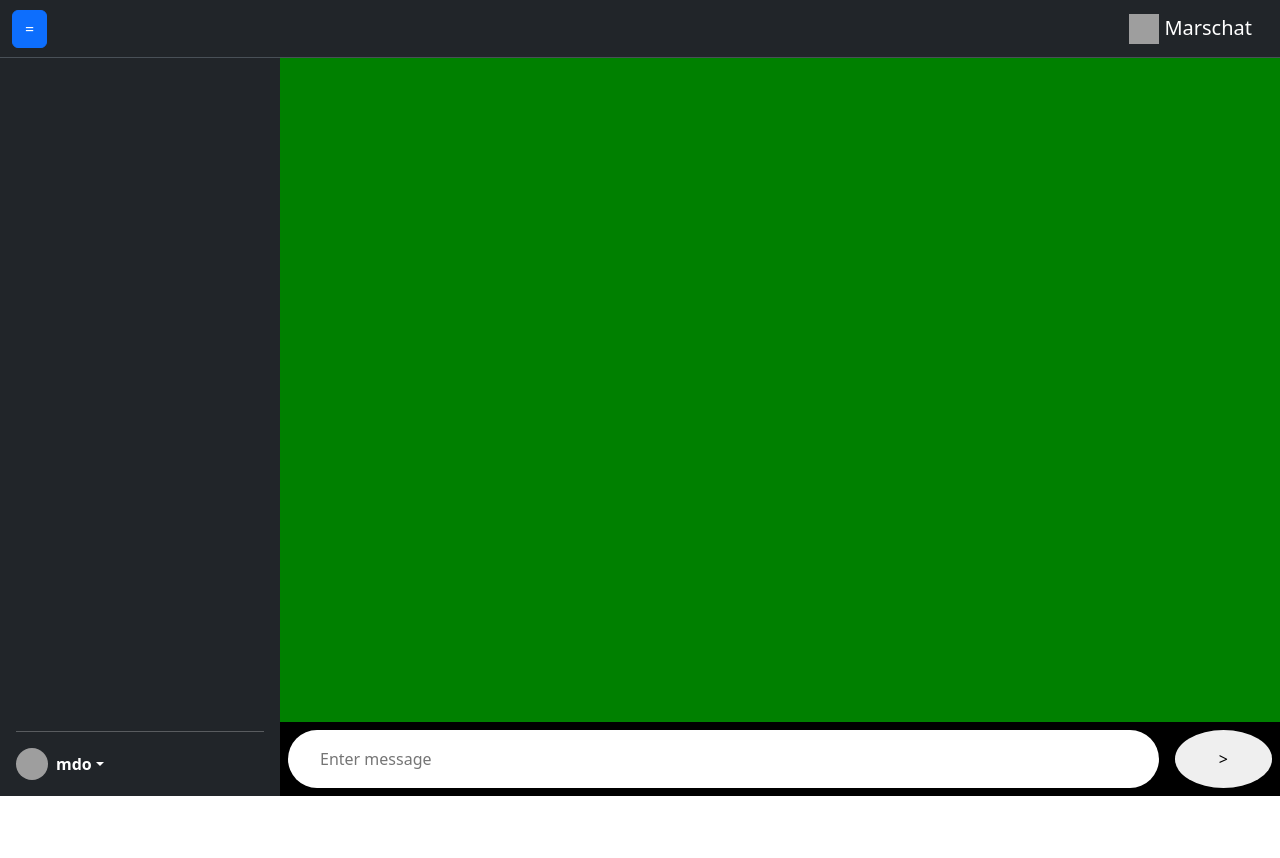
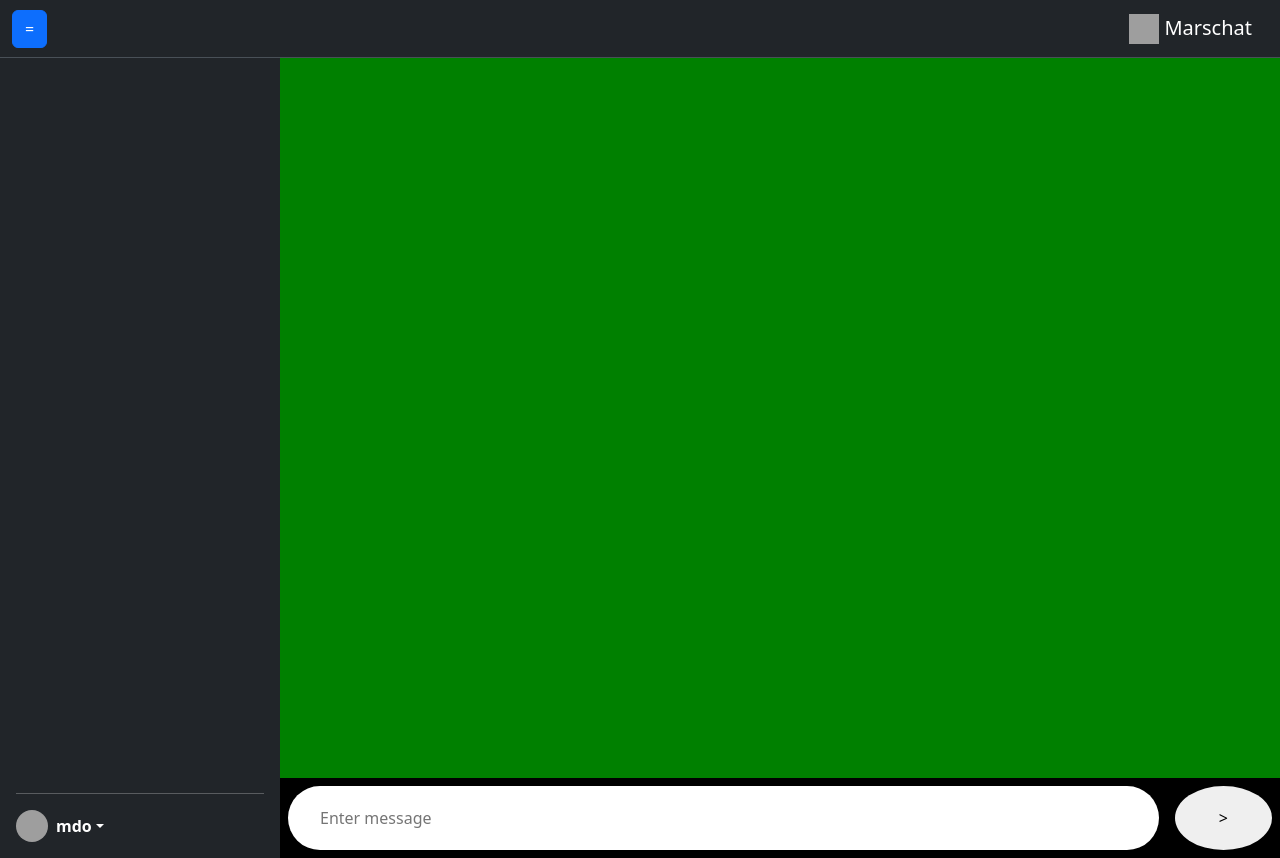
Before and after one commit to THEPRANAYMISHRA/Marschat, a plain HTML site: page frontend/index.html in a window 1280 px wide. Before the commit the page ends 800 px from the top, so only its background shows below. Drawn offline with nearby package versions, Linux system fonts and the light colour scheme; no server answers; grey boxes are pictures that could not be loaded.

Commit message:
minor css changes

```diff
--- a/frontend/styles/index.css
+++ b/frontend/styles/index.css
@@ -1,5 +1,12 @@
+* {
+  margin: 0;
+  padding: 0;
+}
+body {
+  height: 100vh;
+}
 .mainconatinerformessages {
-  height: 92.2vh;
+  height: 100%;
 }
 .mysidebar {
   transition: 1s ease-in-out;
```
